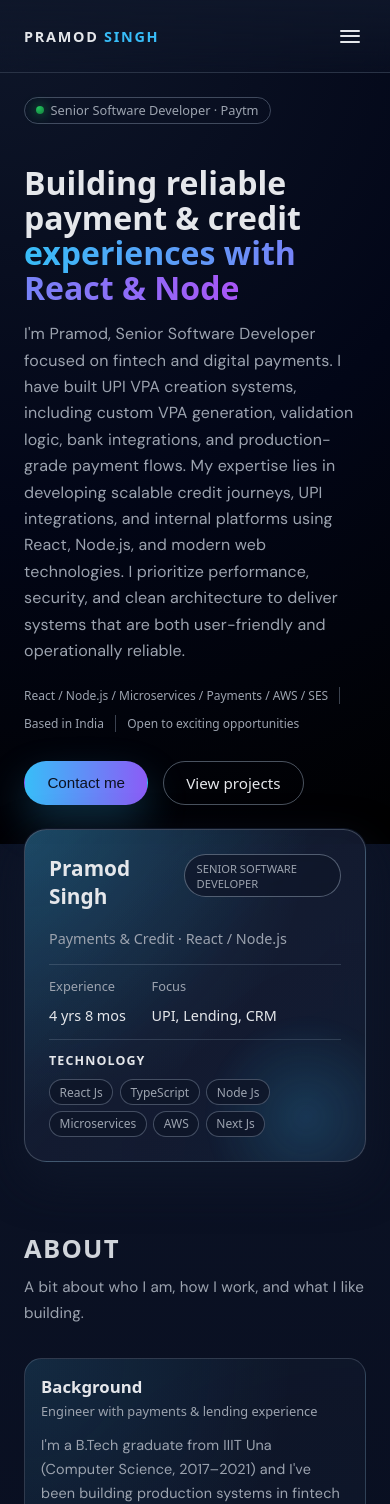
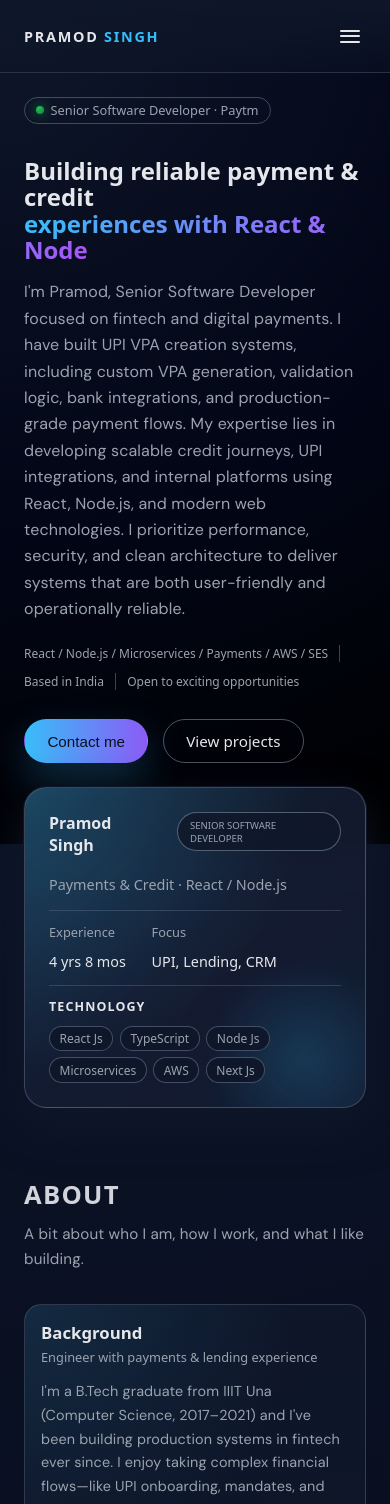
Before and after one commit to Ekaiva/pramo-portfolio, a React (Vite) app: page / in a window 390 px wide. Shown: the top 1504 px of the page. Built offline with nearby package versions, Linux system fonts and the light colour scheme.

Commit message:
desgin fixed

```diff
--- a/src/styles.css
+++ b/src/styles.css
@@ -221,9 +221,9 @@ main {
   margin-bottom: 1rem;
 }
 
-@media (min-width: 768px) {
+@media (max-width: 460px) {
   .hero-heading {
-    font-size: 2rem;
+    font-size: 1.5rem;
   }
 }
 
@@ -387,12 +387,18 @@ main {
   font-size: 0.7rem;
   text-transform: uppercase;
   color: #9ca3af;
+  @media (max-width: 460px) {
+    font-size: 0.6rem;
+  }
 }
 
 .hero-card-name {
   font-size: 1.3rem;
   font-weight: 600;
   margin-bottom: 0.2rem;
+  @media (max-width: 460px) {
+    font-size: 1rem;
+  }
 }
 
 .hero-card-role {
```
